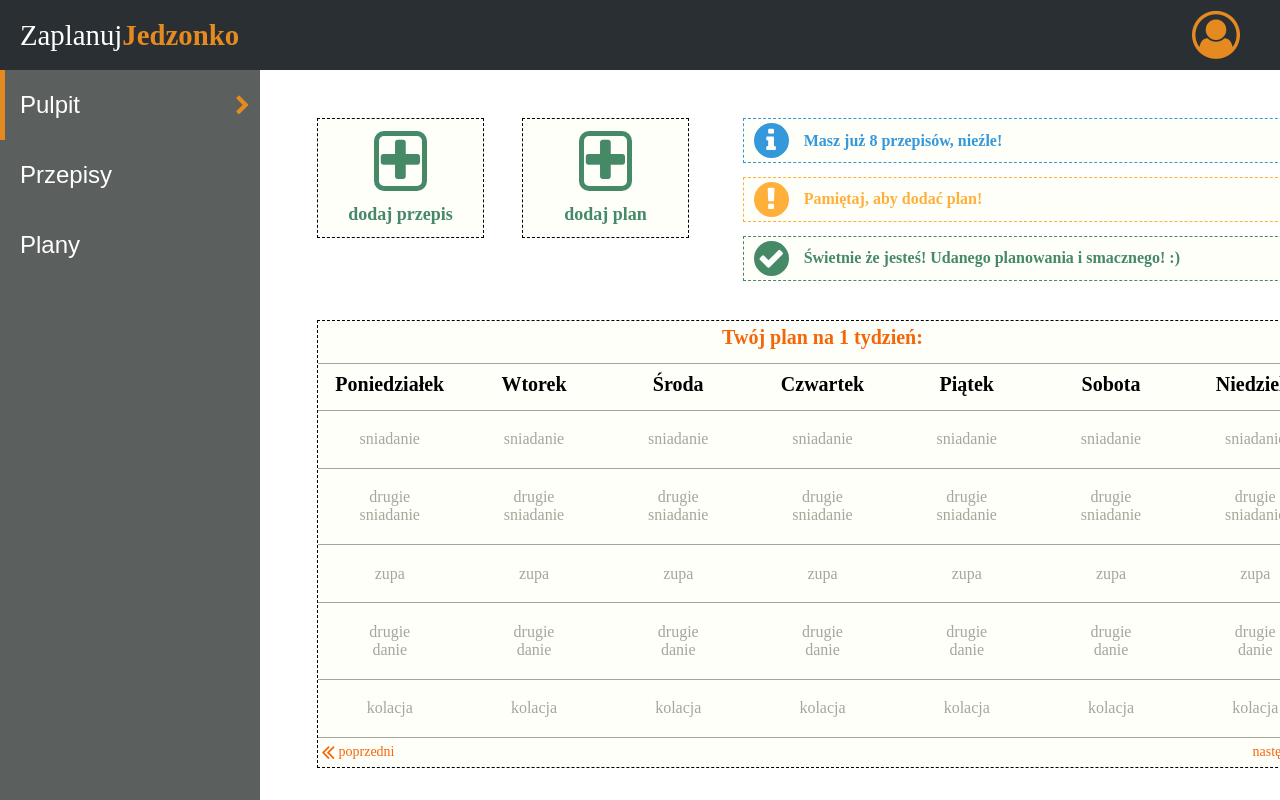
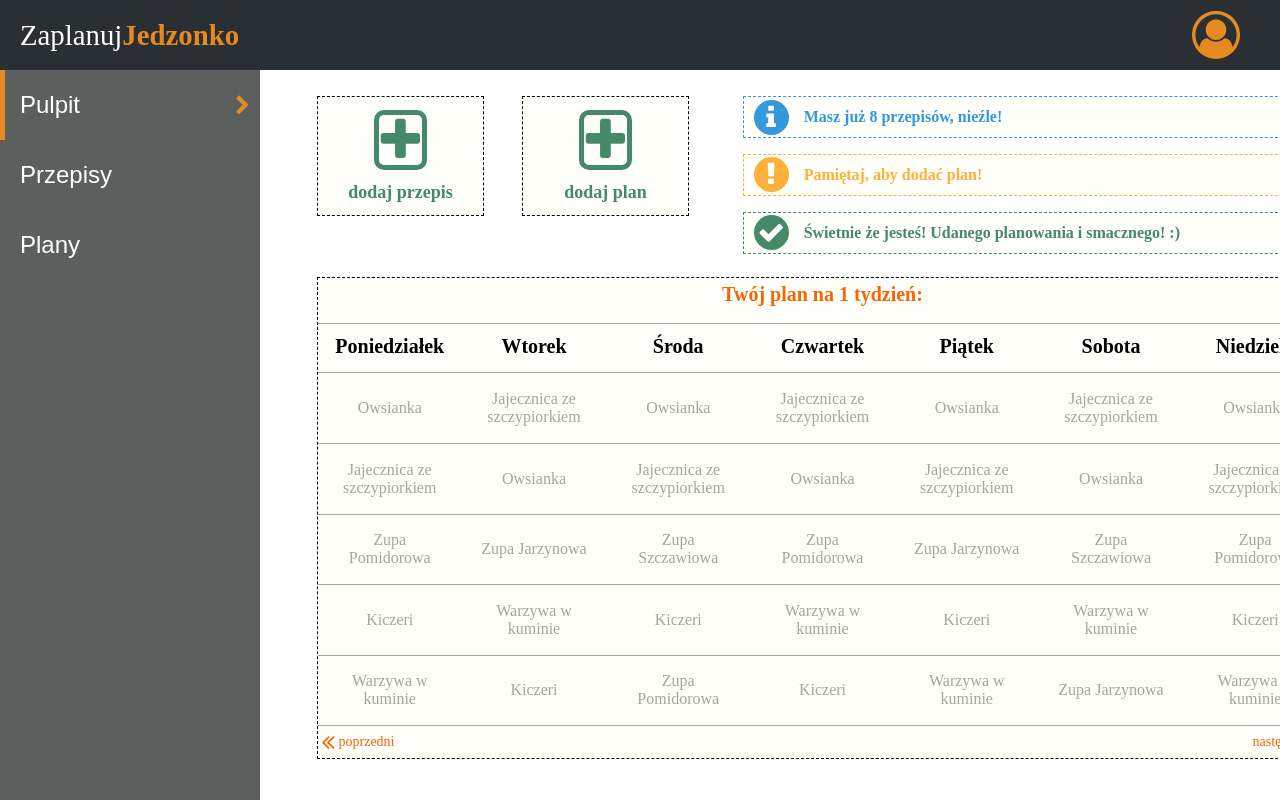
Before and after one commit to Pietrzi/meal-app, a React (Create React App) app: page /app/pulpit in a window 1280 px wide. Built offline with nearby package versions, Linux system fonts and the light colour scheme; a web font is replaced by a local one.

Commit message:
organized for adding plan logic

```diff
--- a/src/Components/Application/FrontViev.js
+++ b/src/Components/Application/FrontViev.js
@@ -47,9 +47,9 @@ class FrontViev extends React.Component {
                     monday: ["Owsianka","Jajecznica ze szczypiorkiem","Zupa Pomidorowa","Kiczeri","Warzywa w kuminie"],
                     tuesday: ["Jajecznica ze szczypiorkiem","Owsianka","Zupa Jarzynowa","Warzywa w kuminie","Kiczeri"],
                     wednesday: ["Owsianka","Jajecznica ze szczypiorkiem","Zupa Szczawiowa","Kiczeri","Zupa Pomidorowa"],
-                    thrusday: ["Jajecznica ze szczypiorkiem","Owsianka","Zupa Pomidorowa","Warzywa w kuminie","Kiczeri"],
+                    thursday: ["Jajecznica ze szczypiorkiem","Owsianka","Zupa Pomidorowa","Warzywa w kuminie","Kiczeri"],
                     friday: ["Owsianka","Jajecznica ze szczypiorkiem","Zupa Jarzynowa","Kiczeri","Warzywa w kuminie"],
-                    satruday: ["Jajecznica ze szczypiorkiem","Owsianka","Zupa Szczawiowa","Warzywa w kuminie","Zupa Jarzynowa"],
+                    saturday: ["Jajecznica ze szczypiorkiem","Owsianka","Zupa Szczawiowa","Warzywa w kuminie","Zupa Jarzynowa"],
                     sunday: ["Owsianka","Jajecznica ze szczypiorkiem","Zupa Pomidorowa","Kiczeri","Warzywa w kuminie"]
                   },
                   {
--- a/src/Components/Application/Pulpit.js
+++ b/src/Components/Application/Pulpit.js
@@ -82,49 +82,49 @@ class Pulpit extends React.Component {
                           <th>Niedziela</th>
                         </tr>
                         <tr>
-                          <td>sniadanie</td>
-                          <td>sniadanie</td>
-                          <td>sniadanie</td>
-                          <td>sniadanie</td>
-                          <td>sniadanie</td>
-                          <td>sniadanie</td>
-                          <td>sniadanie</td>
+                          <td>{plans[0].monday[0]}</td>
+                          <td>{plans[0].tuesday[0]}</td>
+                          <td>{plans[0].wednesday[0]}</td>
+                          <td>{plans[0].thursday[0]}</td>
+                          <td>{plans[0].friday[0]}</td>
+                          <td>{plans[0].saturday[0]}</td>
+                          <td>{plans[0].sunday[0]}</td>
                         </tr>
                         <tr>
-                          <td>drugie sniadanie</td>
-                          <td>drugie sniadanie</td>
-                          <td>drugie sniadanie</td>
-                          <td>drugie sniadanie</td>
-                          <td>drugie sniadanie</td>
-                          <td>drugie sniadanie</td>
-                          <td>drugie sniadanie</td>
+                          <td>{plans[0].monday[1]}</td>
+                          <td>{plans[0].tuesday[1]}</td>
+                          <td>{plans[0].wednesday[1]}</td>
+                          <td>{plans[0].thursday[1]}</td>
+                          <td>{plans[0].friday[1]}</td>
+                          <td>{plans[0].saturday[1]}</td>
+                          <td>{plans[0].sunday[1]}</td>
                         </tr>
                         <tr>
-                          <td>zupa</td>
-                          <td>zupa</td>
-                          <td>zupa</td>
-                          <td>zupa</td>
-                          <td>zupa</td>
-                          <td>zupa</td>
-                          <td>zupa</td>
+                          <td>{plans[0].monday[2]}</td>
+                          <td>{plans[0].tuesday[2]}</td>
+                          <td>{plans[0].wednesday[2]}</td>
+                          <td>{plans[0].thursday[2]}</td>
+                          <td>{plans[0].friday[2]}</td>
+                          <td>{plans[0].saturday[2]}</td>
+                          <td>{plans[0].sunday[2]}</td>
                         </tr>
                         <tr>
-                          <td>drugie danie</td>
-                          <td>drugie danie</td>
-                          <td>drugie danie</td>
-                          <td>drugie danie</td>
-                          <td>drugie danie</td>
-                          <td>drugie danie</td>
-                          <td>drugie danie</td>
+                          <td>{plans[0].monday[3]}</td>
+                          <td>{plans[0].tuesday[3]}</td>
+                          <td>{plans[0].wednesday[3]}</td>
+                          <td>{plans[0].thursday[3]}</td>
+                          <td>{plans[0].friday[3]}</td>
+                          <td>{plans[0].saturday[3]}</td>
+                          <td>{plans[0].sunday[3]}</td>
                         </tr>
                         <tr>
-                          <td>kolacja</td>
-                          <td>kolacja</td>
-                          <td>kolacja</td>
-                          <td>kolacja</td>
-                          <td>kolacja</td>
-                          <td>kolacja</td>
-                          <td>kolacja</td>
+                          <td>{plans[0].monday[4]}</td>
+                          <td>{plans[0].tuesday[4]}</td>
+                          <td>{plans[0].wednesday[4]}</td>
+                          <td>{plans[0].thursday[4]}</td>
+                          <td>{plans[0].friday[4]}</td>
+                          <td>{plans[0].saturday[4]}</td>
+                          <td>{plans[0].sunday[4]}</td>
                         </tr>
                       </thead>
                     </table>
--- a/src/scss/components/_appwrapper.scss
+++ b/src/scss/components/_appwrapper.scss
@@ -1,4 +1,4 @@
 .appwrapper {
-    margin: 3rem auto;
+    margin: 1rem auto;
     width: 75vw;
   }
--- a/src/scss/components/_pulpit.scss
+++ b/src/scss/components/_pulpit.scss
@@ -5,7 +5,7 @@
     min-width: 1065px;
     display: flex;
     flex-direction: column;
-    justify-content: space-between;
+    justify-content: space-around;
     align-items: center;
   }
 
@@ -68,7 +68,7 @@
 
   .info_widget__container {
     width: 55%;
-    height: 100%;
+    height: 90%;
     background: transparent;
 
     display: flex;
@@ -78,7 +78,7 @@
   }
 
   .info_widget__box {
-    height: 45px;
+    height: 42px;
     width: 100%;
     background: #fffffa;
 
@@ -182,8 +182,9 @@
     flex-direction: column;
     justify-content: space-between;
     align-items: center;
-
     text-align: center;
+    position: relative;
+    bottom: 15px;
 
     h4 {
       color: #f66606;
@@ -211,7 +212,7 @@
 
     td {
       color: #a6a699;
-      padding: 1.2rem 2.2rem;
+      padding: 0.9rem 1.2rem;
       border-bottom: 1px solid #a6a699;
     }
 
```
